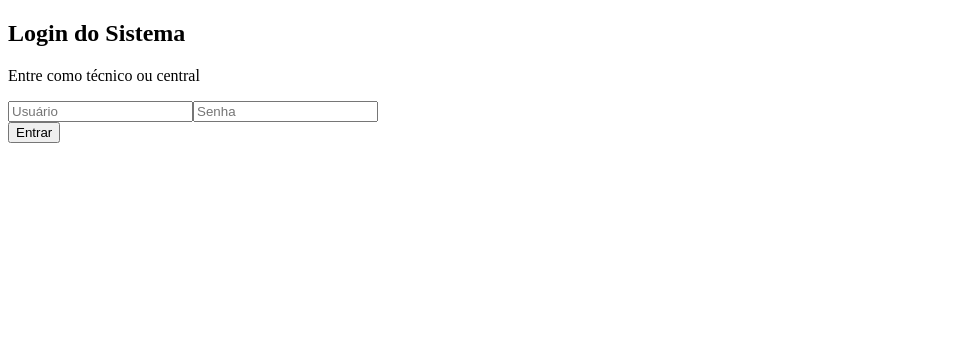
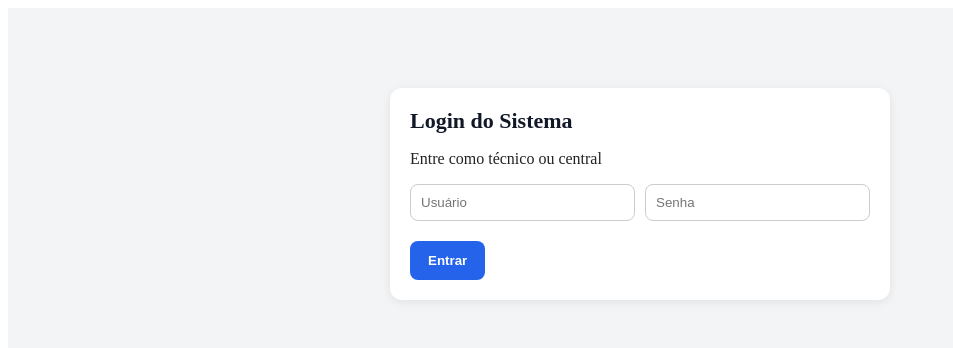
Before and after one commit to jonasds2018-dev/app-atendimento, a React (Create React App) app: page / in a window 1280 px wide. Shown: the top 348 px of the page, without its empty margins (0-953 px from the left). Built offline with nearby package versions, Linux system fonts and the light colour scheme.

Commit message:
Update styles.css

```diff
--- a/src/styles.css
+++ b/src/styles.css
@@ -1,27 +1,58 @@
-.logoTexto {
-  width: 100%;
-  max-width: 260px;
-  margin: 0 auto 14px;
-  padding: 20px 16px;
-  border-radius: 16px;
-  background: linear-gradient(135deg, #111827 0%, #1e3a8a 100%);
-  color: #fff;
-  font-size: 30px;
-  font-weight: 800;
-  text-align: center;
-  letter-spacing: 1px;
+.page {
+  min-height: 100vh;
+  padding: 20px;
+  background: #f3f4f6;
 }
 
-.logoTopoTexto {
-  width: 60px;
-  height: 60px;
+.loginBox {
+  max-width: 460px;
+  margin: 60px auto;
+  background: #fff;
+  padding: 20px;
   border-radius: 12px;
-  background: linear-gradient(135deg, #ef4444 0%, #2563eb 100%);
+  box-shadow: 0 2px 10px rgba(0, 0, 0, 0.08);
+}
+
+.loginBox h2 {
+  margin-top: 0;
+  margin-bottom: 14px;
+  font-size: 22px;
+  color: #111827;
+}
+
+.loginBox p {
+  margin-bottom: 16px;
+  color: #222;
+}
+
+.row {
+  display: flex;
+  gap: 10px;
+  margin-bottom: 10px;
+  flex-wrap: wrap;
+}
+
+.input {
+  flex: 1;
+  min-width: 150px;
+  padding: 10px;
+  border-radius: 8px;
+  border: 1px solid #ccc;
+  margin-bottom: 10px;
+  background: #fff;
+}
+
+.button {
+  background: #2563eb;
   color: #fff;
-  display: flex;
-  align-items: center;
-  justify-content: center;
-  font-weight: 800;
-  font-size: 22px;
-  box-shadow: 0 4px 14px rgba(0, 0, 0, 0.12);
+  border: none;
+  padding: 12px 18px;
+  border-radius: 8px;
+  cursor: pointer;
+  font-weight: bold;
 }
+
+.error {
+  color: red;
+  margin-top: 10px;
+}
```
